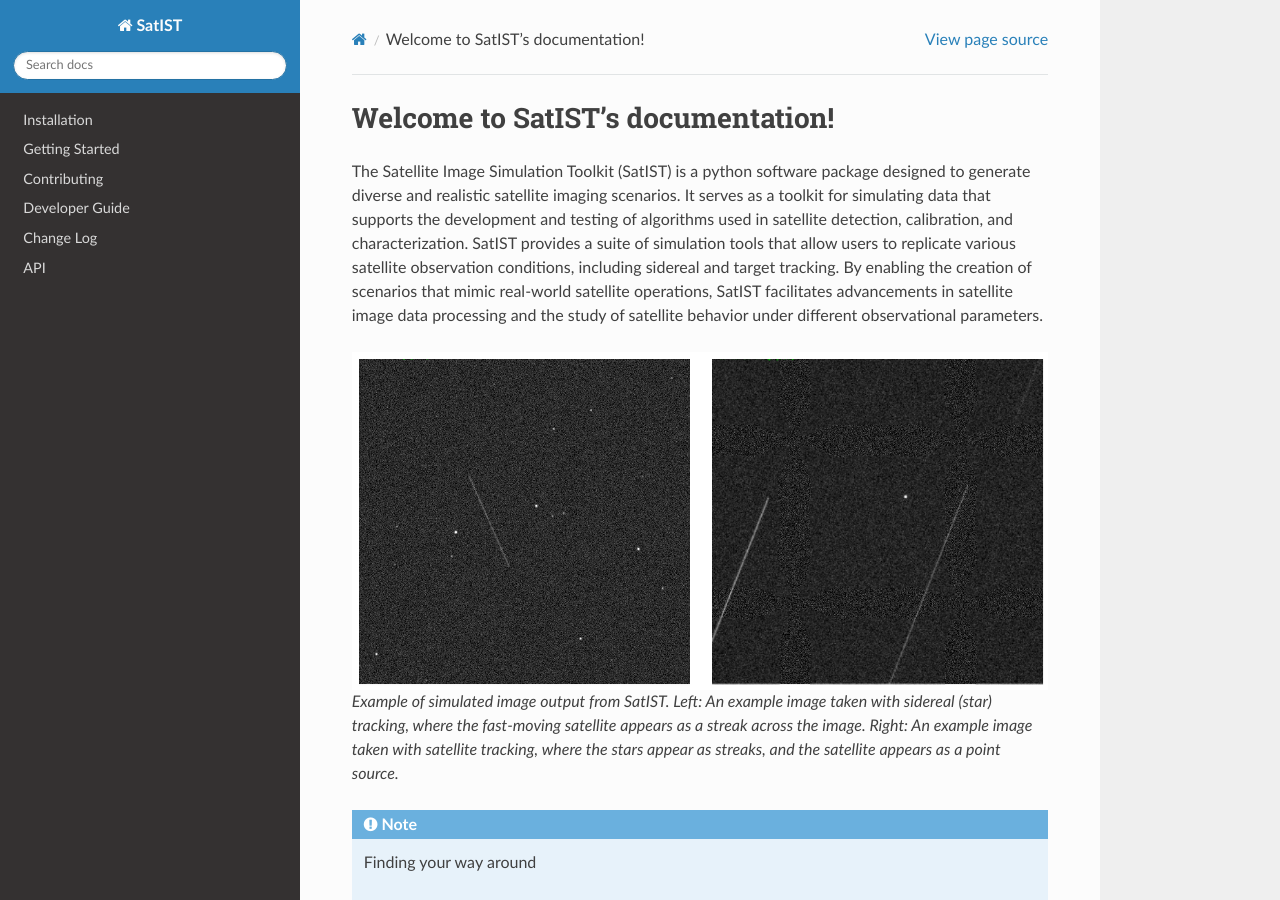
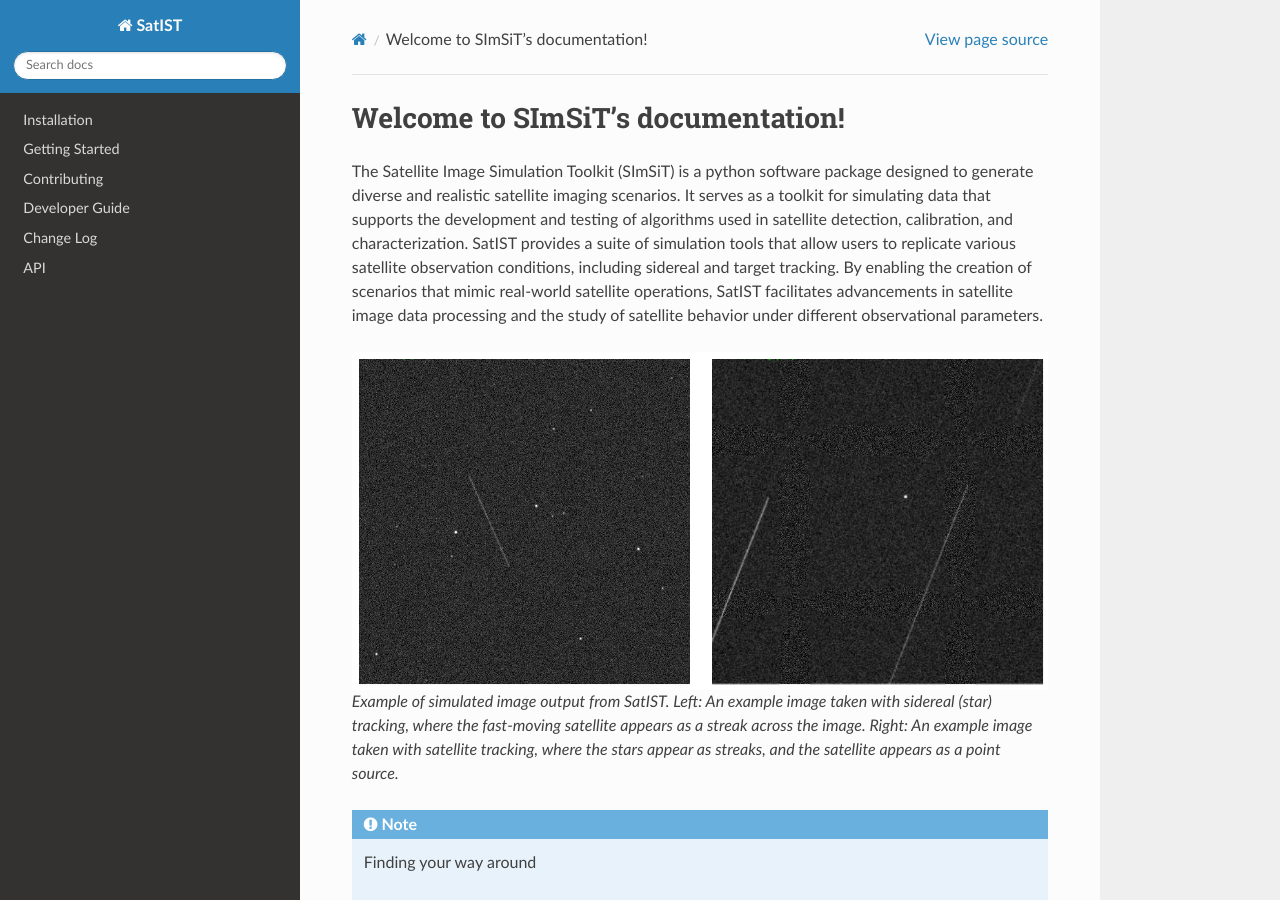
Before and after one commit to LLNL/SImSiT, a Sphinx documentation site: the page built from docs/source/index.rst, in a window 1280 px wide and 900 px high. Built offline with Sphinx 7.4.7 and the Read the Docs theme 3.1.0, drawn with Linux system fonts in a browser that asks for light colours; pages that are not in the unit, such as notebooks, are missing from menus.

Commit message:
Update index.rst

```diff
--- a/docs/source/index.rst
+++ b/docs/source/index.rst
@@ -1,7 +1,7 @@
-Welcome to SatIST's documentation!
+Welcome to SImSiT's documentation!
 ==================================
 
-The Satellite Image Simulation Toolkit (SatIST) is a python software package designed
+The Satellite Image Simulation Toolkit (SImSiT) is a python software package designed
 to generate diverse and realistic satellite imaging scenarios. It serves as a toolkit
 for simulating data that supports the development and testing of algorithms used in
 satellite detection, calibration, and characterization. SatIST provides a suite of
```
